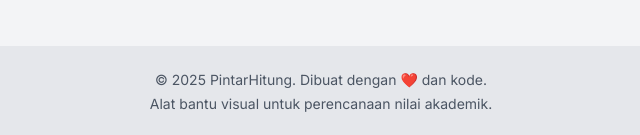
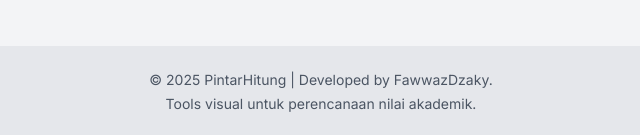
Before and after one commit to Rapihin/hitung, a plain HTML site: page index.html in a window 1280 px wide. Shown: the part 2991-3126 px from the top of the page, 319-959 px from the left. Drawn offline with nearby package versions, Linux system fonts and the light colour scheme.

Commit message:
Update index.html

```diff
--- a/index.html
+++ b/index.html
@@ -452,8 +452,8 @@
         </main>
     <footer class="bg-gray-200 dark:bg-gray-800 mt-16 transition-colors duration-300">
         <div class="container mx-auto px-4 sm:px-6 lg:px-8 py-6 text-center text-gray-600 dark:text-gray-400 text-sm">
-             <p>&copy; <span x-text="new Date().getFullYear()"></span> PintarHitung. Dibuat dengan ❤️ dan kode.</p>
-             <p class="mt-1">Alat bantu visual untuk perencanaan nilai akademik.</p>
+             <p>&copy; <span x-text="new Date().getFullYear()"></span> PintarHitung | Developed by  FawwazDzaky.</p>
+             <p class="mt-1">Tools visual untuk perencanaan nilai akademik.</p>
              </div>
     </footer>
     <button x-show="showBackToTop" @click="window.scrollTo({ top: 0, behavior: 'smooth' })" x-transition class="fixed bottom-5 right-5 p-3 bg-indigo-600 hover:bg-indigo-700 text-white rounded-full shadow-lg focus:outline-none focus:ring-2 focus:ring-offset-2 focus:ring-indigo-500 z-50" aria-label="Kembali ke atas">
```
